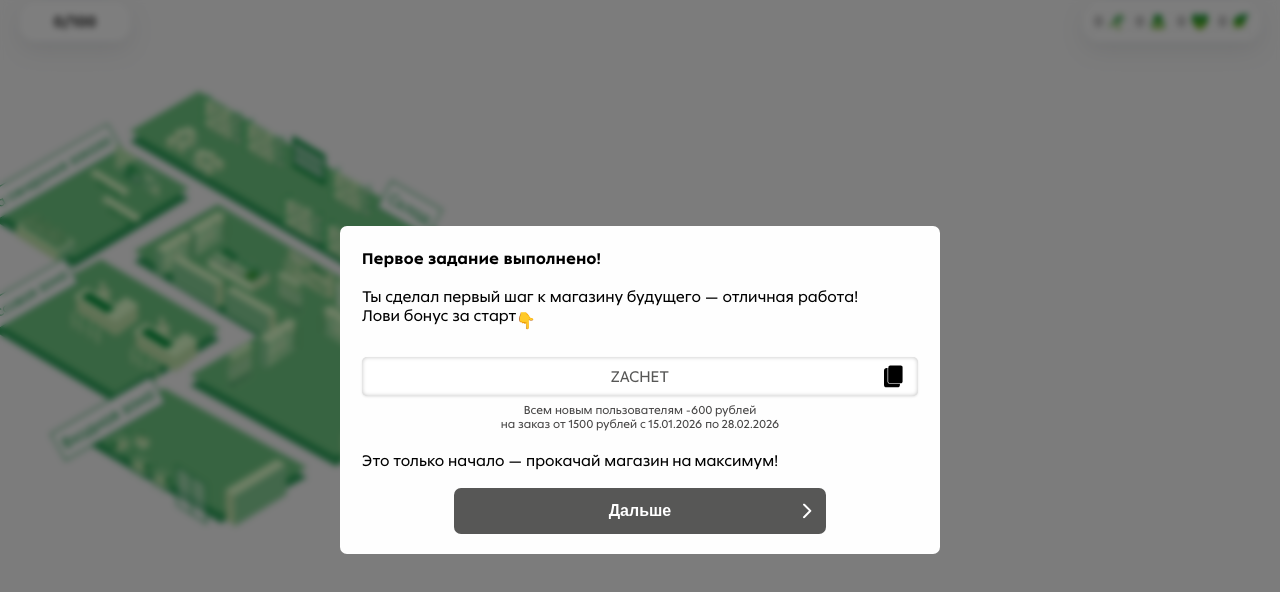
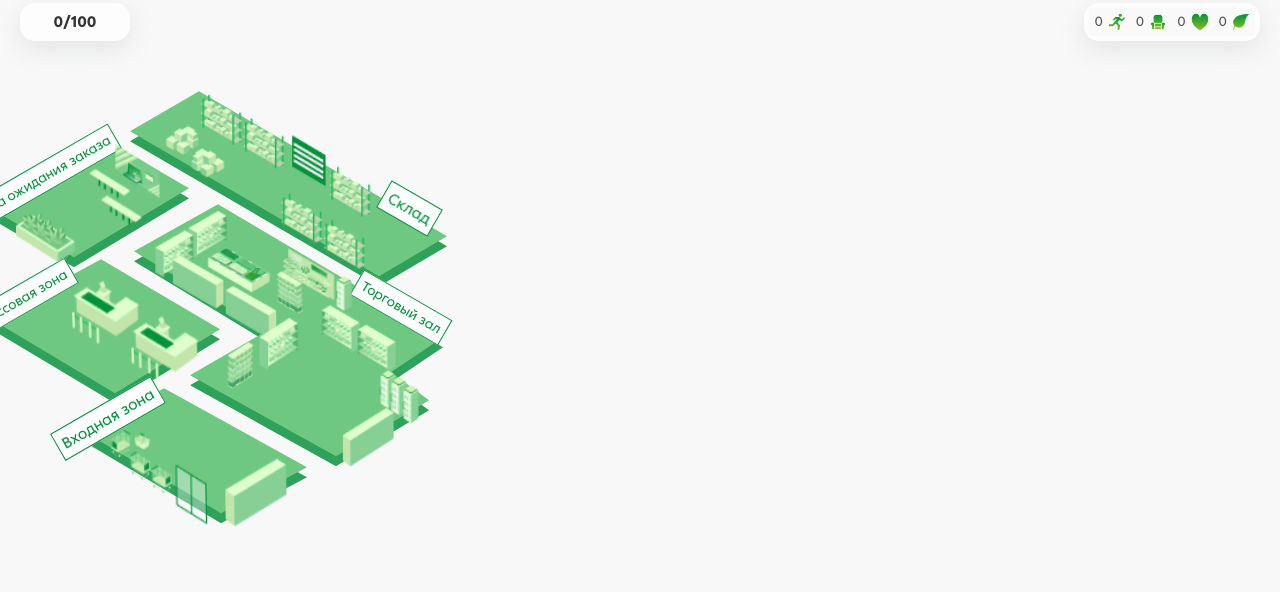
Before and after one commit to julry/html-x5, a plain HTML site: page game4.html in a window 1280 px wide. Drawn offline with Linux system fonts and the light colour scheme.

Commit message:
remove modal display

```diff
--- a/game4.html
+++ b/game4.html
@@ -1077,7 +1077,7 @@ bottom: 270px;
         </div>
     </div>
 
-    <div id="promocode-modal" class="modal promocode-modal modal-new" style="display:flex">
+    <div id="promocode-modal" class="modal promocode-modal modal-new">
       <div class="modal-content content-new">
           <p><b>Первое задание выполнено!</b></p>
           <br/>
```
